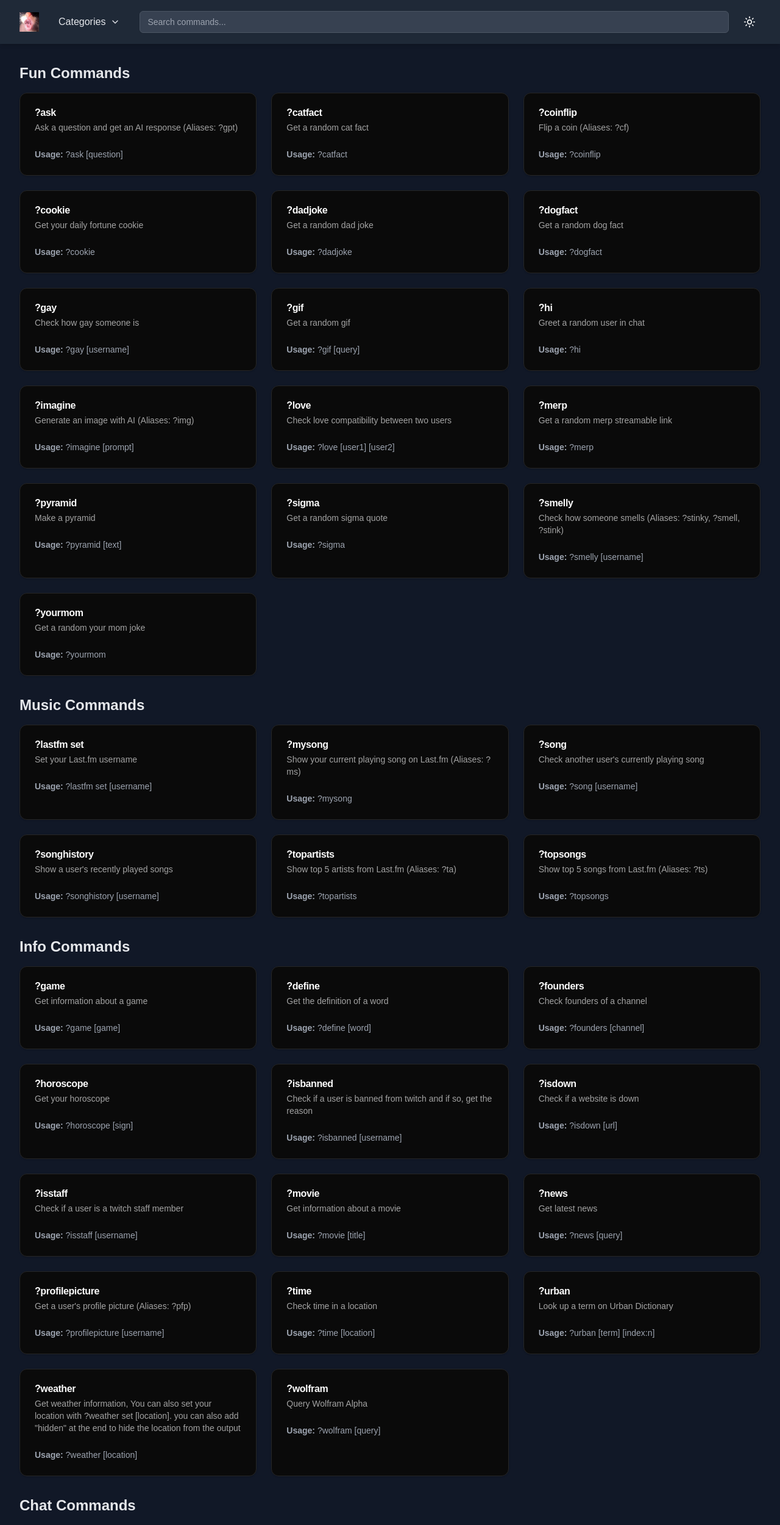
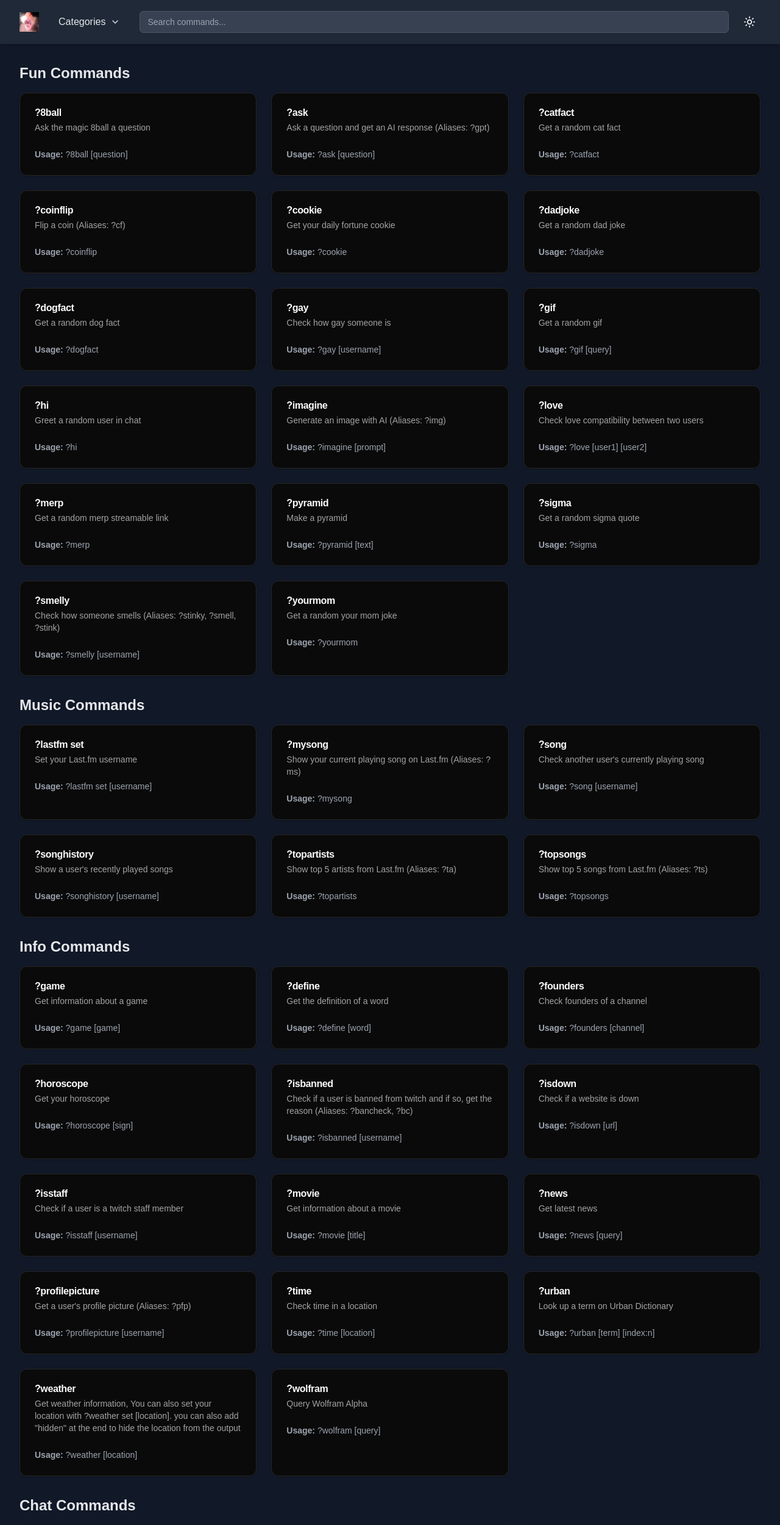
Before and after one commit to MrMalvic/twitchbotwebsite, a Next.js app: page / in a window 1280 px wide. Shown: the top 2500 px of the page at 61% size. Built offline with nearby package versions, Linux system fonts and the light colour scheme.

Commit message:
added some cmds

```diff
--- a/components/page.tsx
+++ b/components/page.tsx
@@ -9,6 +9,7 @@ import { ChevronDown } from "lucide-react"
 // Organize commands by category
 const commandCategories = {
   "Fun Commands": [
+    { name: '?8ball', description: 'Ask the magic 8ball a question', usage: '?8ball [question]' },
     { name: '?ask', description: 'Ask a question and get an AI response (Aliases: ?gpt)', usage: '?ask [question]' },
     { name: '?catfact', description: 'Get a random cat fact', usage: '?catfact' },
     { name: '?coinflip', description: 'Flip a coin (Aliases: ?cf)', usage: '?coinflip' },
@@ -39,7 +40,7 @@ const commandCategories = {
     { name: '?define', description: 'Get the definition of a word', usage: '?define [word]' },
     { name: '?founders', description: 'Check founders of a channel', usage: '?founders [channel]' },
     { name: '?horoscope', description: 'Get your horoscope', usage: '?horoscope [sign]' },
-    { name: '?isbanned', description: 'Check if a user is banned from twitch and if so, get the reason', usage: '?isbanned [username]' },
+    { name: '?isbanned', description: 'Check if a user is banned from twitch and if so, get the reason (Aliases: ?bancheck, ?bc)', usage: '?isbanned [username]' },
     { name: '?isdown', description: 'Check if a website is down', usage: '?isdown [url]' },
     { name: '?isstaff', description: 'Check if a user is a twitch staff member', usage: '?isstaff [username]' },
     { name: '?movie', description: 'Get information about a movie', usage: '?movie [title]' },
@@ -51,6 +52,7 @@ const commandCategories = {
     { name: '?wolfram', description: 'Query Wolfram Alpha', usage: '?wolfram [query]' },
   ],
   "Chat Commands": [
+    { name: '?7tva', description: 'Shows the age of a 7TV account', usage: '?7tva [username]' },
     { name: '?accage', description: 'Shows the age of a Twitch account', usage: '?accage [username]' },
     { name: '?afk', description: 'Set your AFK status. (Aliases: ?work, ?sleep, ?food, ?lurk, ?gaming, ?gn/?sleep, ?nap, ?poop)', usage: '?afk [message]' },
     { name: '?check', description: 'Check a user\'s afk status', usage: '?check [username]' },
```
